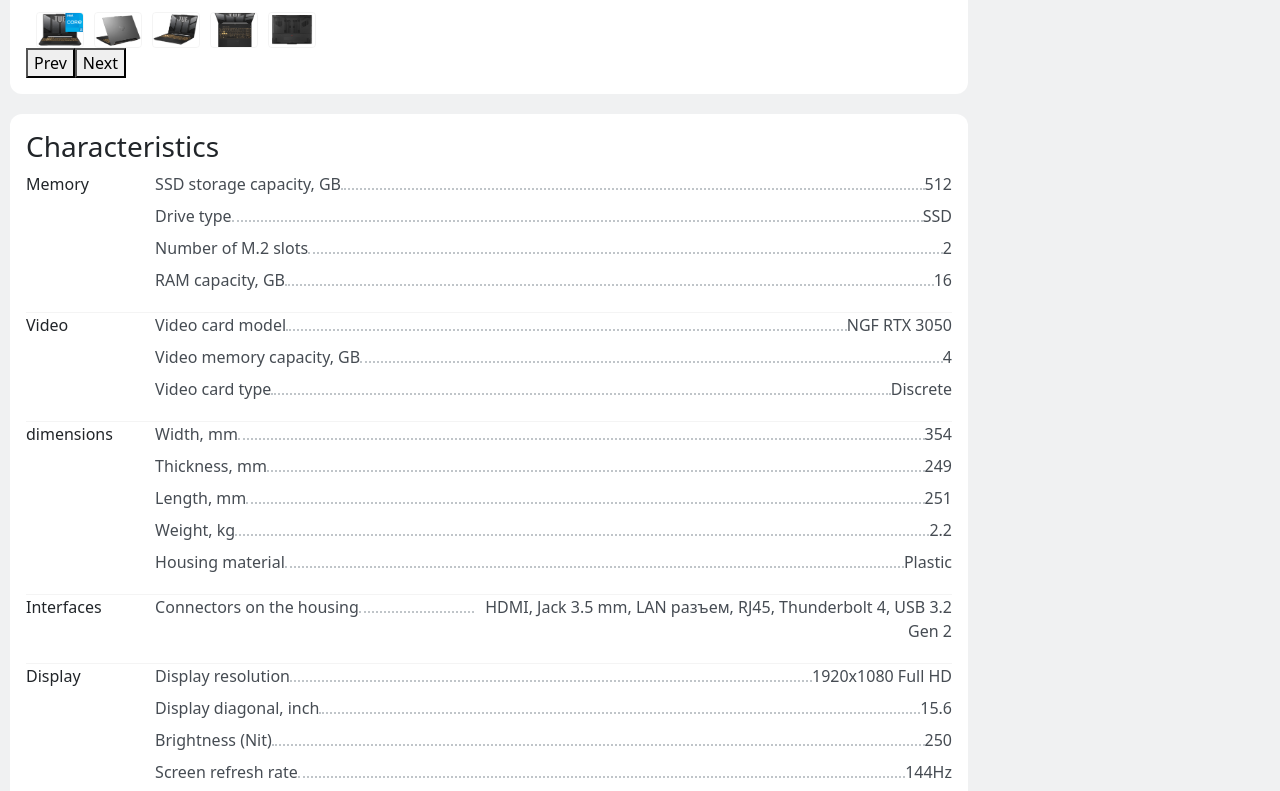
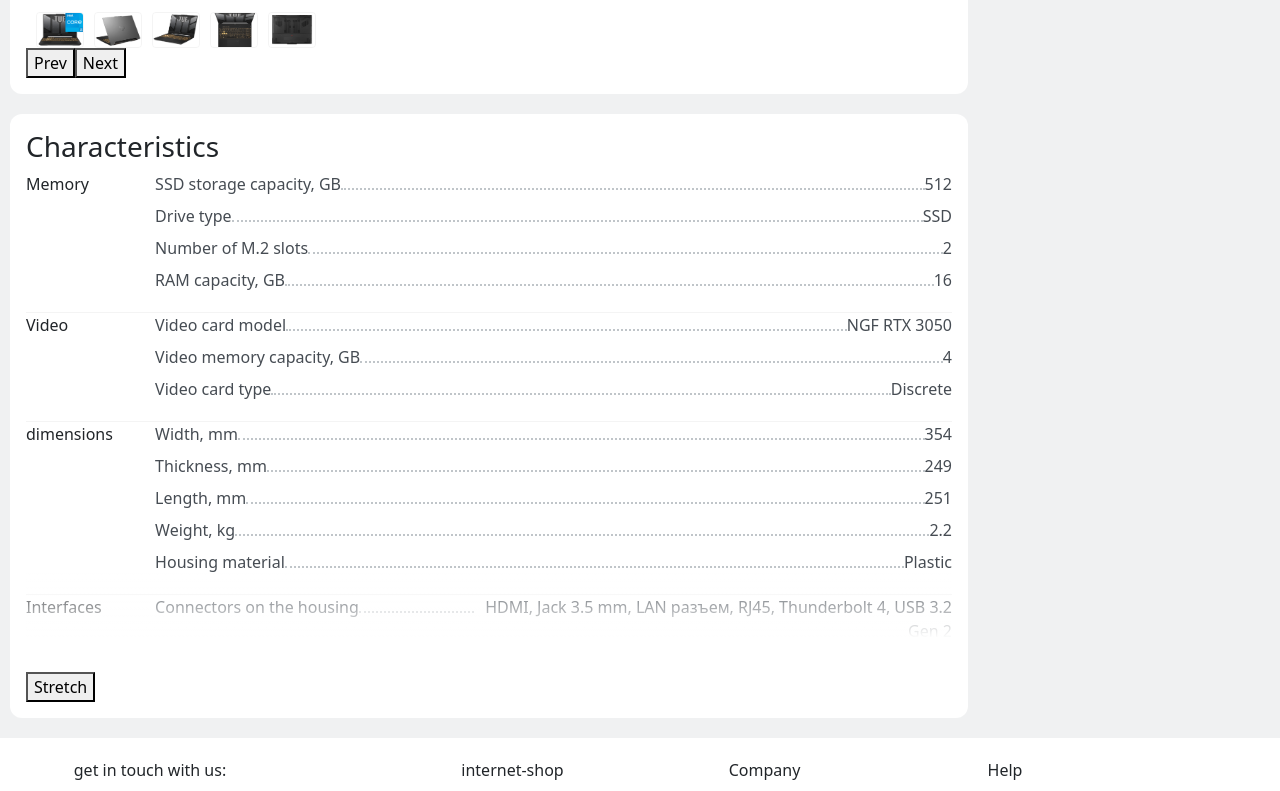
Before and after one commit to Alishershayakhmetov/electronics-store, a React (Vite) app: page /product/1 in a window 1280 px wide. Shown: the part 569-1360 px from the top of the page. Built offline with nearby package versions, Linux system fonts and the light colour scheme.

Commit message:
made some decorative elements for the technical specifications block

```diff
--- a/src/components/characteristics.jsx
+++ b/src/components/characteristics.jsx
@@ -1,10 +1,29 @@
+import { useState, useRef } from "react";
 import style from "../css/characteristics.module.scss";
 
 export default function Characteristics({ data }) {
+  const [collapsed, setCollapsed] = useState(true);
+  const stretchButtonRef = useRef(null);
+
+  const handleStretchToggle = () => {
+    setCollapsed(!collapsed);
+    // If unstretching, scroll to the stretch button
+    if (!collapsed && stretchButtonRef.current) {
+      const { top } = stretchButtonRef.current.getBoundingClientRect();
+      window.scrollTo({ top, behavior: "smooth" });
+    }
+  };
+
   return (
     <div>
       <h3>Characteristics</h3>
-      <div className={style.productTabs}>
+      <div
+        className={
+          collapsed
+            ? `${style.productTabs} ${style.collapsed}`
+            : style.productTabs
+        }
+      >
         <div className={style.technicalSpecificationBlock}>
           {Object.keys(data).map((key) => (
             <div key={key} className={style.descriptionContainer}>
@@ -26,7 +45,14 @@
           ))}
         </div>
       </div>
-      <button></button>
+      {collapsed && (
+        <div style={{ position: "relative" }}>
+          <div className={style.shadowBottom}></div>
+        </div>
+      )}
+      <button onClick={handleStretchToggle} ref={stretchButtonRef}>
+        Stretch
+      </button>
     </div>
   );
 }
--- a/src/css/characteristics.module.scss
+++ b/src/css/characteristics.module.scss
@@ -51,3 +51,13 @@
     max-width: 60%;
     text-align: right;
 }
+.shadowBottom {
+    position: absolute;
+    left: 0;
+    bottom: 0;
+    width: 100%;
+    height: 100px;
+    content: "";
+    background: linear-gradient(180deg, hsla(0, 0%, 100%, 0), #fff 66.15%);
+    z-index: 1;
+}
```
